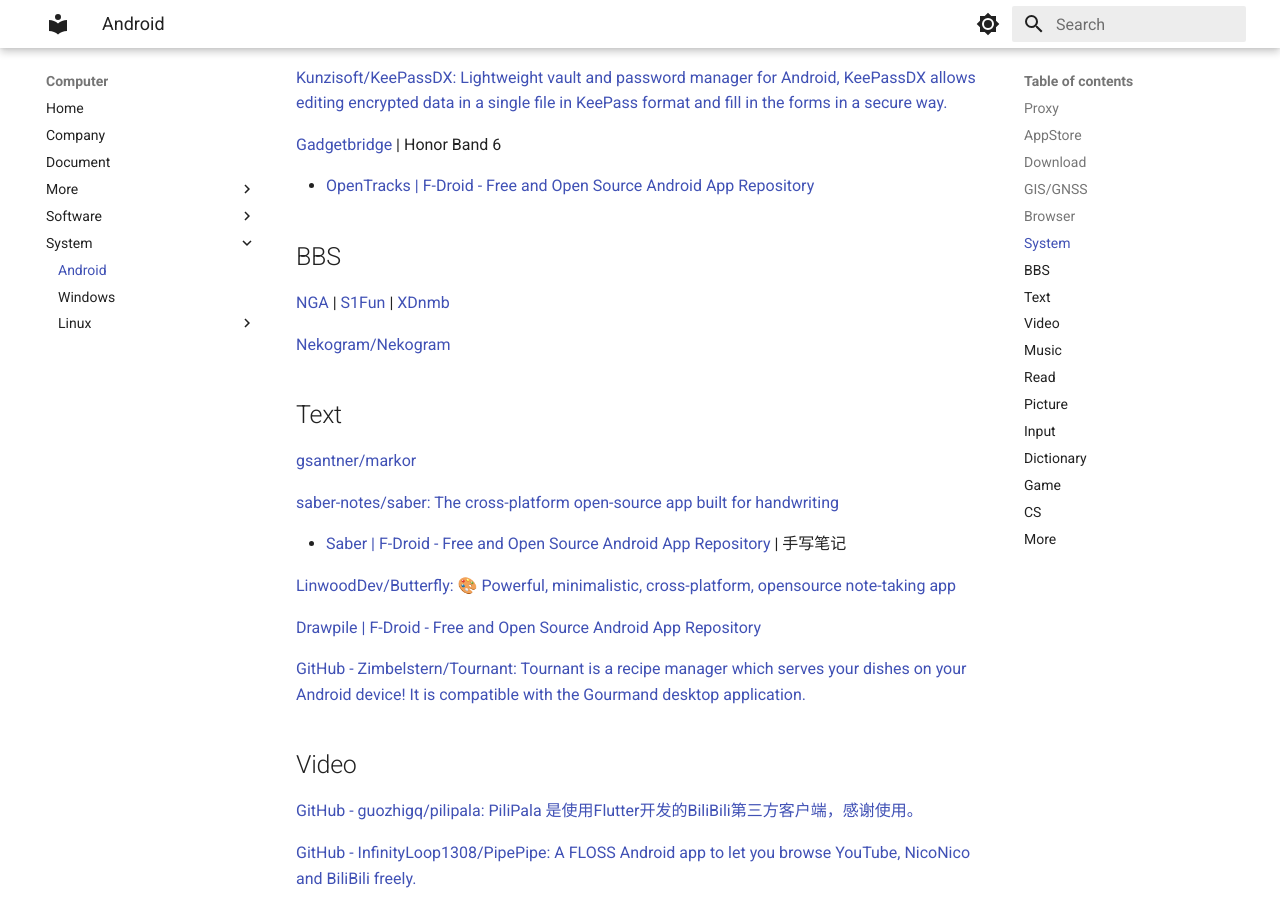
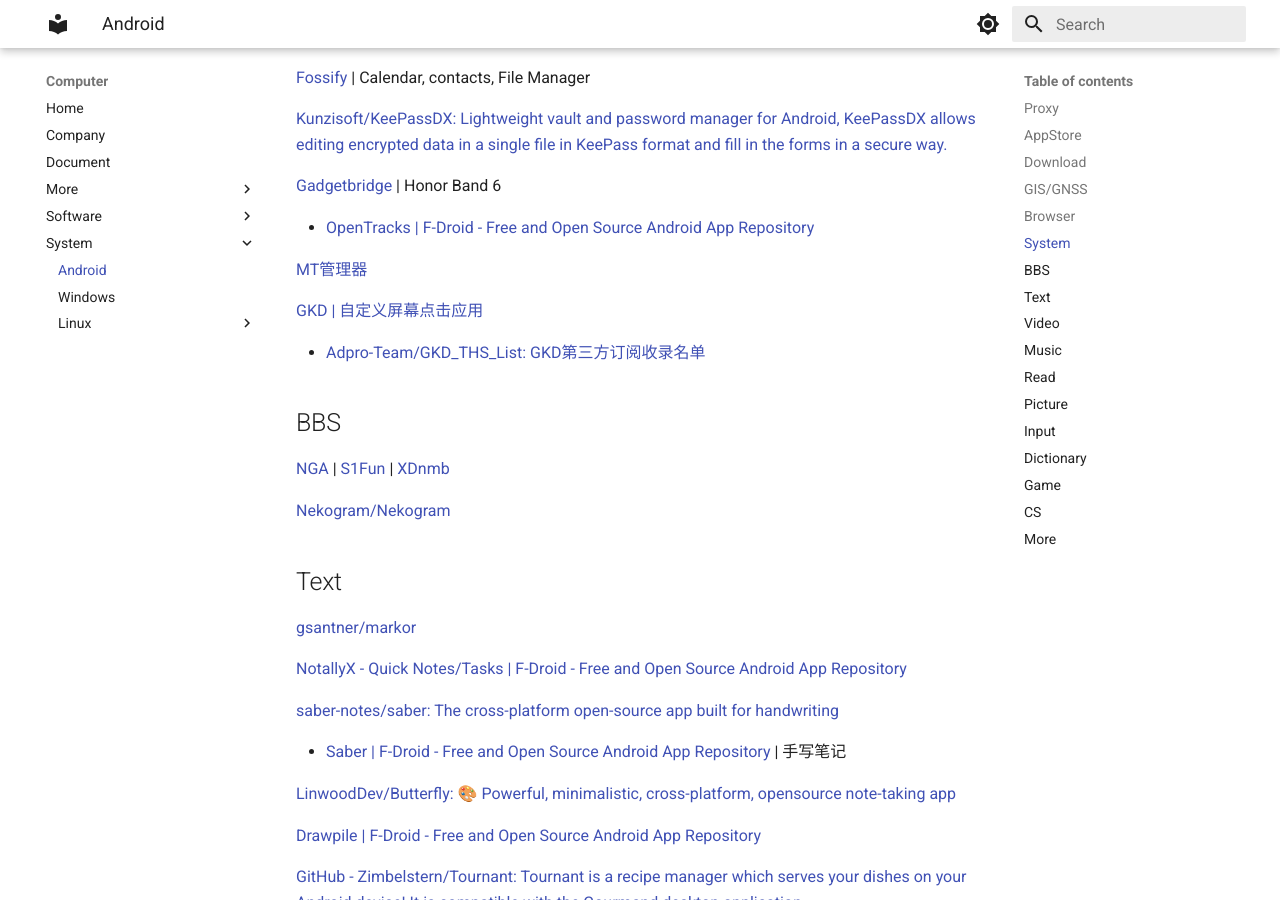
Before and after one commit to NonThinning/NonThinning.github.io, an MkDocs documentation site: the page built from docs/Computer/System/Android.md, in a window 1280 px wide and 900 px high, scrolled down 1817 px. Built offline with MkDocs 1.6.1 and Material for MkDocs 9.7.7, drawn with Linux system fonts in a browser that asks for light colours; some of the changed text lies outside the part shown.

Commit message:
docs update

```diff
--- a/docs/Computer/System/Android.md
+++ b/docs/Computer/System/Android.md
@@ -4,6 +4,8 @@
 [GitHub - MetaCubeX/ClashMetaForAndroid: A rule-based tunnel for Android.](https://github.com/MetaCubeX/ClashMetaForAndroid)
 
 [GitHub - chen08209/FlClash: A multi-platform proxy client based on ClashMeta,simple and easy to use, open-source and ad-free.](https://github.com/chen08209/FlClash) | WebDev
+
+- F-Droid:`https://chen08209.github.io/FlClash-fdroid-repo/repo`
 
 [Surfboard Manual](https://getsurfboard.com/)
 
@@ -68,6 +70,12 @@
 
 - [OpenTracks | F-Droid - Free and Open Source Android App Repository](https://f-droid.org/packages/de.dennisguse.opentracks/)
 
+[MT管理器](https://mt2.cn/)
+
+[GKD | 自定义屏幕点击应用](https://gkd.li/)
+
+- [Adpro-Team/GKD_THS_List: GKD第三方订阅收录名单](https://github.com/Adpro-Team/GKD_THS_List)
+
 ## BBS
 
 [NGA](https://f-droid.org/zh_Hans/packages/gov.anzong.androidnga/) | [S1Fun](https://s1fun.koalcat.com/) | [XDnmb](https://app.nmbxd.com/)
@@ -77,6 +85,8 @@
 ## Text
 
 [gsantner/markor](https://github.com/gsantner/markor)
+
+[NotallyX - Quick Notes/Tasks | F-Droid - Free and Open Source Android App Repository](https://f-droid.org/packages/com.philkes.notallyx/)
 
 [saber-notes/saber: The cross-platform open-source app built for handwriting](https://github.com/saber-notes/saber)
 
```
Also changed, not shown: docs/Academic/Keyword/Greater_Khingan.md (+3 -0 lines), docs/Computer/Document.md (+3 -1 lines), docs/Computer/System/Linux/Debian_12.md (+8 -0 lines).
